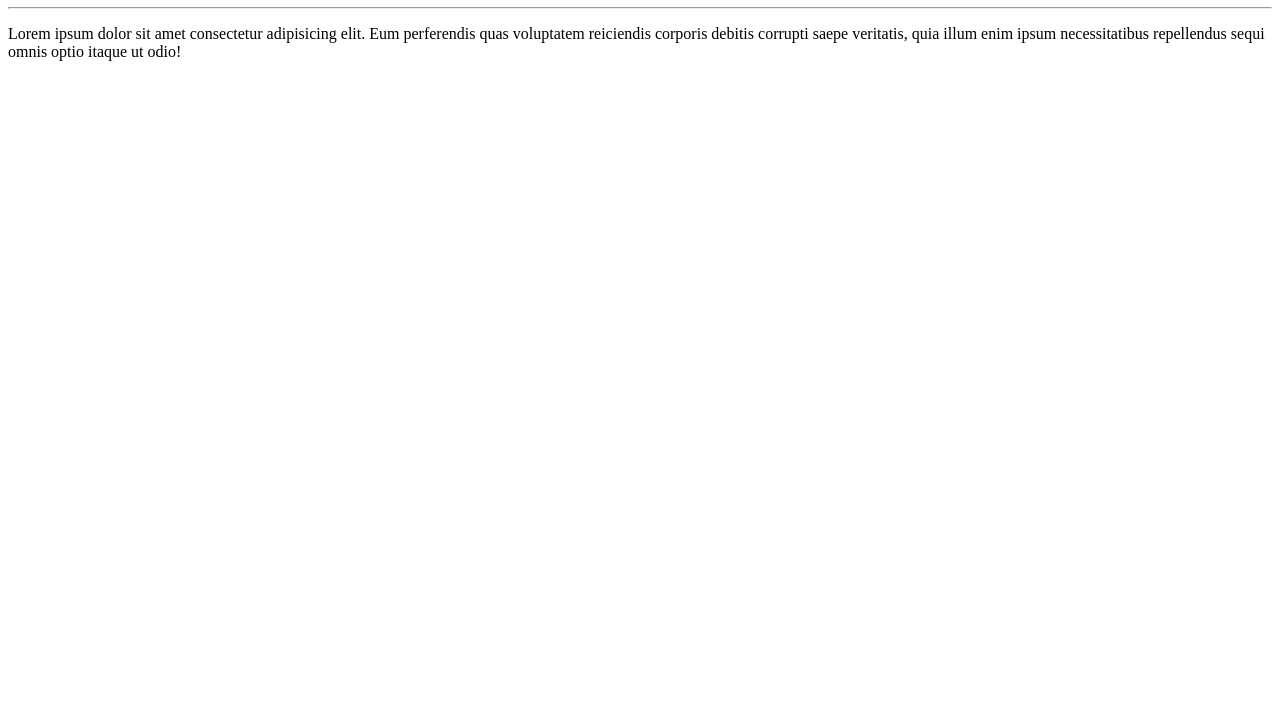
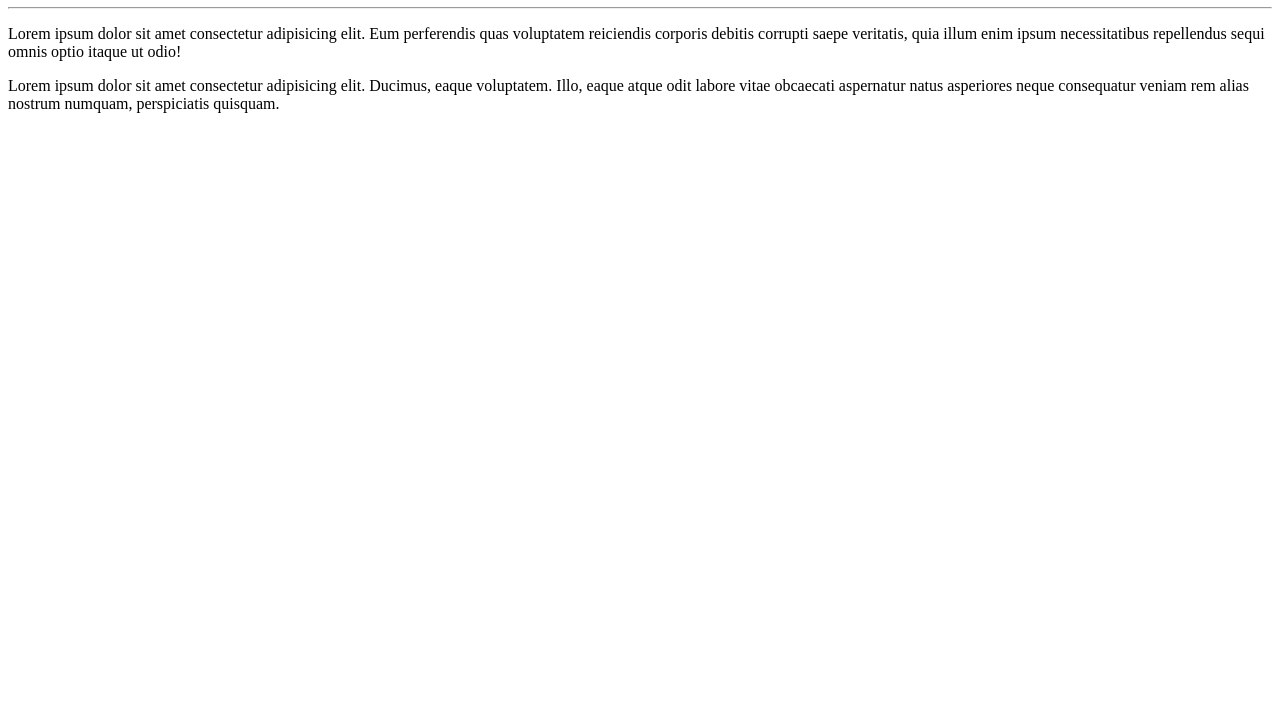
Before and after one commit to AlexandreBNE/Ola-mundo, a plain HTML site: page site-exemplo/index.html in a window 1280 px wide. Shown: the part 73-800 px from the top of the page. Drawn offline with Linux system fonts and the light colour scheme.

Commit message:
adicionei um paragrafo

```diff
--- a/site-exemplo/index.html
+++ b/site-exemplo/index.html
@@ -9,6 +9,7 @@
     <h1>Olá, Mundo</h1>
     <hr>
     <p>Lorem ipsum dolor sit amet consectetur adipisicing elit. Eum perferendis quas voluptatem reiciendis corporis debitis corrupti saepe veritatis, quia illum enim ipsum necessitatibus repellendus sequi omnis optio itaque ut odio!</p>
+    <p>Lorem ipsum dolor sit amet consectetur adipisicing elit. Ducimus, eaque voluptatem. Illo, eaque atque odit labore vitae obcaecati aspernatur natus asperiores neque consequatur veniam rem alias nostrum numquam, perspiciatis quisquam.</p>
 
 </body>
 </html>
```
